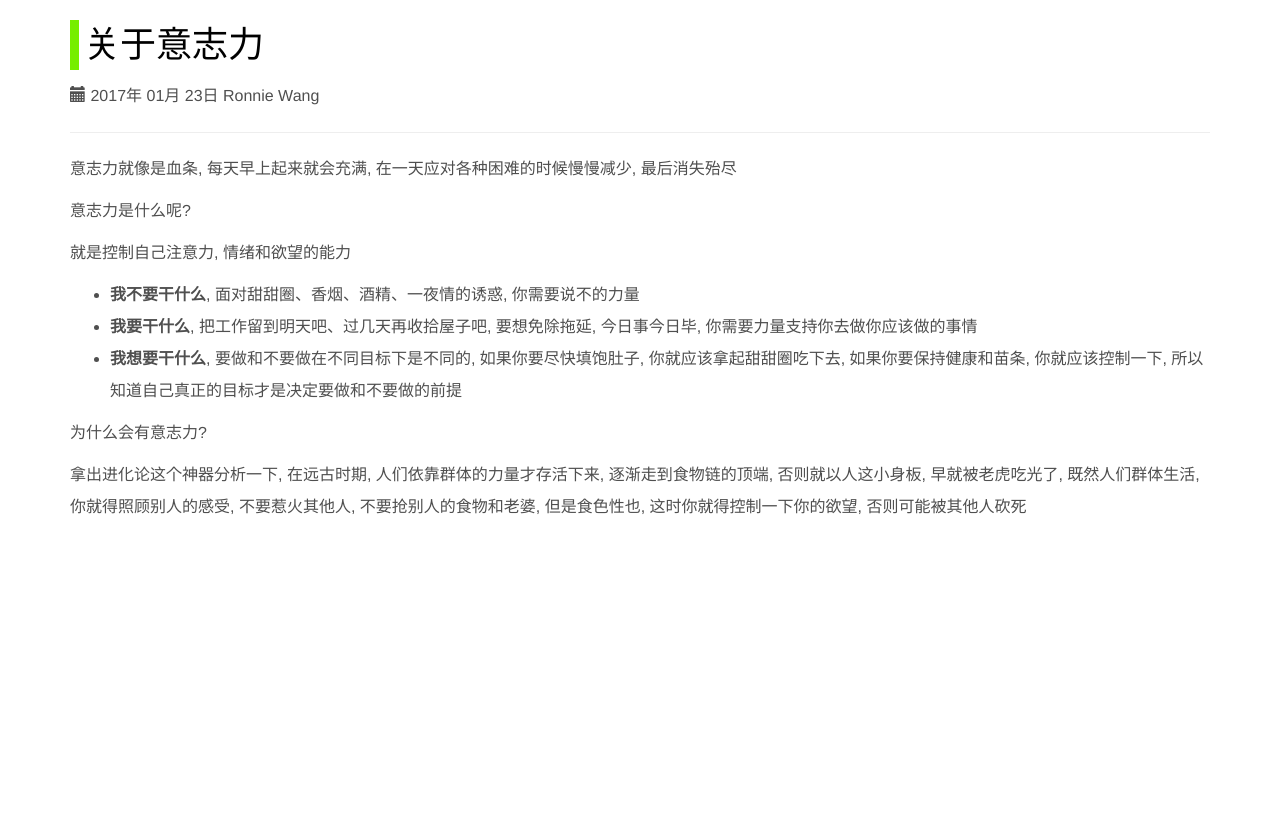
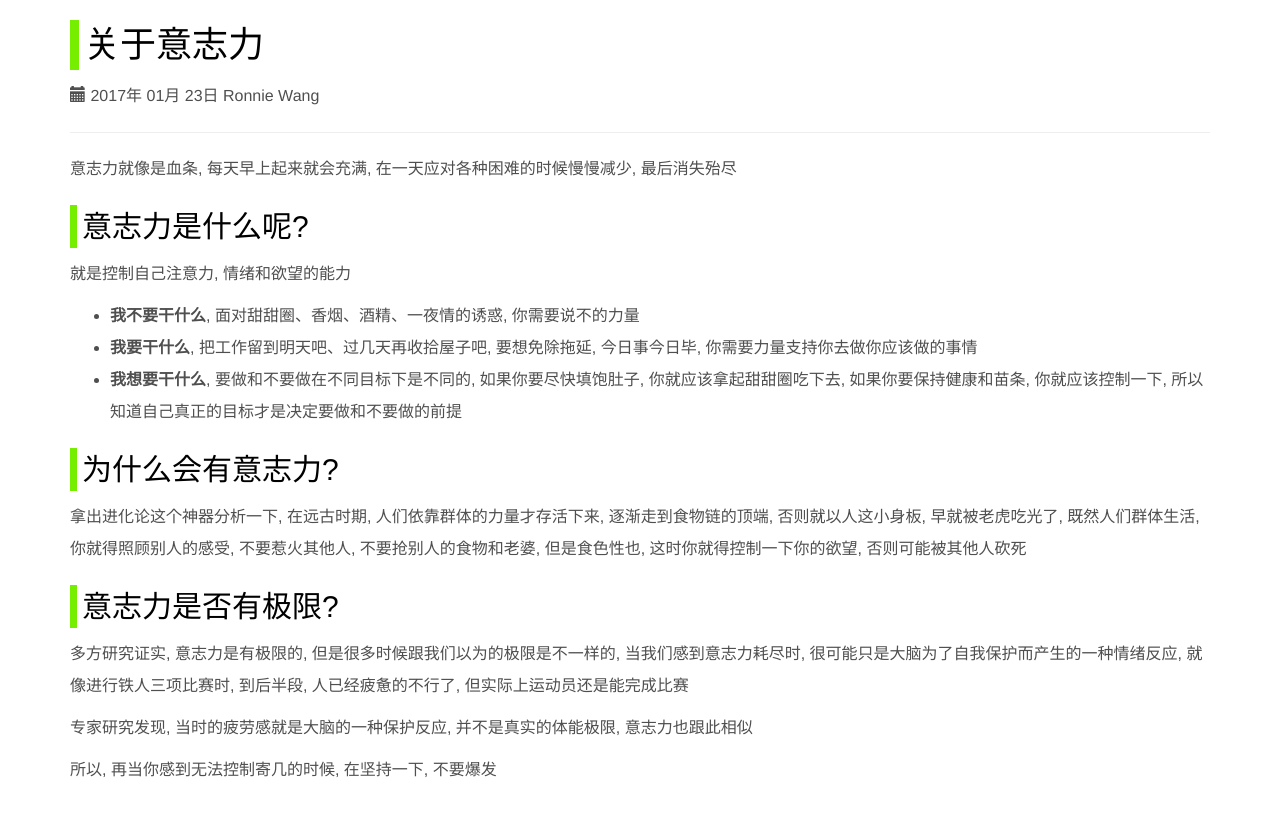
Before and after one commit to ronniewang/ronniewang.github.io, a Jekyll site: the page built from _posts/2017-01-23-about-willpower.md, in a window 1280 px wide. Shown: the top 816 px of the page. Built offline with Jekyll 4.4.1, drawn with Linux system fonts in a browser that asks for light colours.

```diff
--- a/_posts/2017-01-23-about-willpower.md
+++ b/_posts/2017-01-23-about-willpower.md
@@ -7,7 +7,7 @@
 
 意志力就像是血条, 每天早上起来就会充满, 在一天应对各种困难的时候慢慢减少, 最后消失殆尽
 
-意志力是什么呢?
+## 意志力是什么呢?
 
 就是控制自己注意力, 情绪和欲望的能力
 
@@ -16,7 +16,17 @@
 * **我想要干什么**, 要做和不要做在不同目标下是不同的, 如果你要尽快填饱肚子, 你就应该拿起甜甜圈吃下去, 如果你要保持健康和苗条, 你就应该控制一下,
 所以知道自己真正的目标才是决定要做和不要做的前提
 
-为什么会有意志力?
+## 为什么会有意志力?
 
 拿出进化论这个神器分析一下, 在远古时期, 人们依靠群体的力量才存活下来, 逐渐走到食物链的顶端, 否则就以人这小身板, 早就被老虎吃光了,
 既然人们群体生活, 你就得照顾别人的感受, 不要惹火其他人, 不要抢别人的食物和老婆, 但是食色性也, 这时你就得控制一下你的欲望, 否则可能被其他人砍死
+
+
+## 意志力是否有极限?
+
+多方研究证实, 意志力是有极限的, 但是很多时候跟我们以为的极限是不一样的, 当我们感到意志力耗尽时, 很可能只是大脑为了自我保护而产生的一种情绪反应,
+就像进行铁人三项比赛时, 到后半段, 人已经疲惫的不行了, 但实际上运动员还是能完成比赛
+
+专家研究发现, 当时的疲劳感就是大脑的一种保护反应, 并不是真实的体能极限, 意志力也跟此相似
+
+所以, 再当你感到无法控制寄几的时候, 在坚持一下, 不要爆发
```
